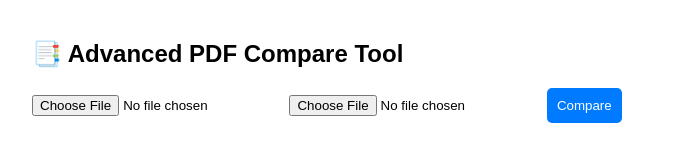
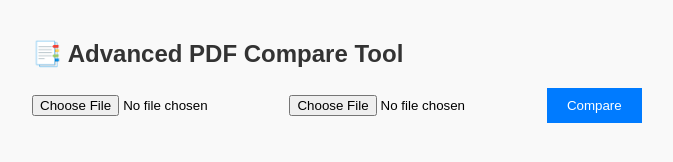
Before and after one commit to Ashu-N26/PDF-diff-tool, a website: page index.html in a window 1280 px wide. Shown: the whole page, without its empty margins (8-681 px from the left). Drawn offline with Linux system fonts and the light colour scheme.

Commit message:
Update styles.css

```diff
--- a/styles.css
+++ b/styles.css
@@ -1,14 +1,25 @@
 body {
   font-family: Arial, sans-serif;
   margin: 40px;
+  background: #f9f9f9;
 }
-h1 {
+
+h2 {
   color: #333;
 }
+
+form {
+  margin-top: 20px;
+}
+
 button {
   background: #007bff;
-  color: #fff;
-  padding: 10px;
+  color: white;
+  padding: 10px 20px;
   border: none;
-  border-radius: 5px;
+  cursor: pointer;
 }
+
+button:hover {
+  background: #0056b3;
+}
```
